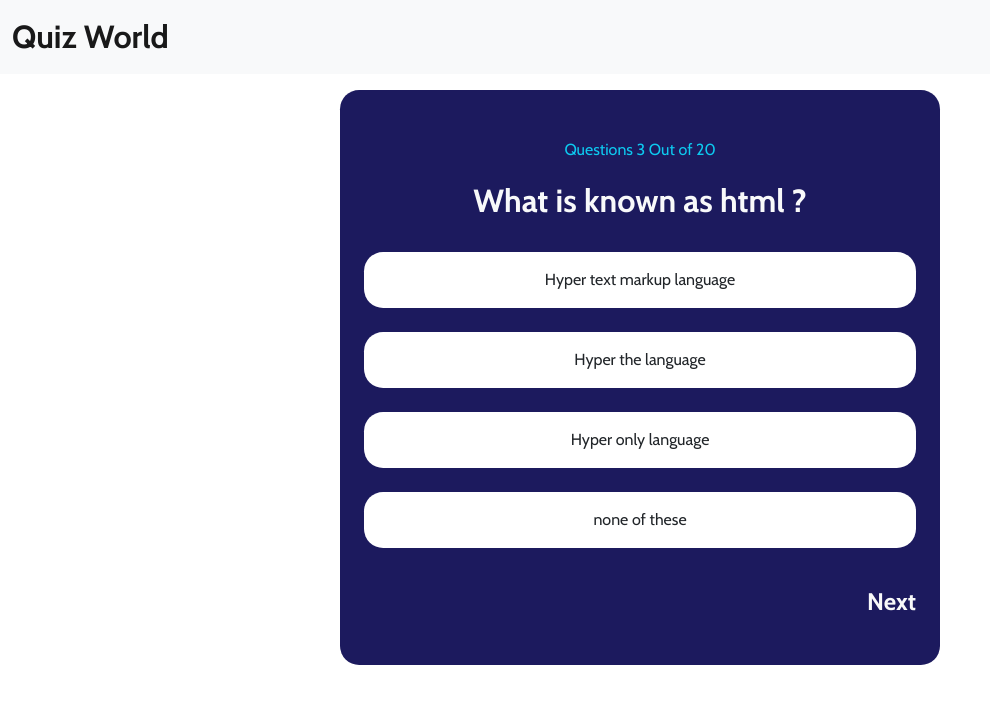
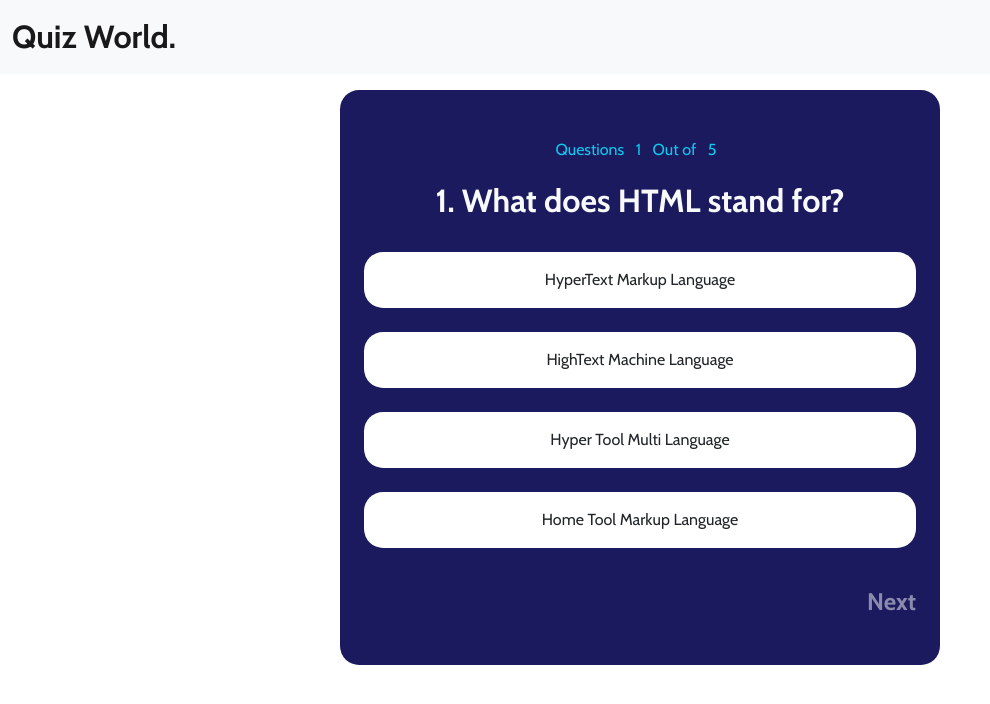
Before and after one commit to nithish2605/quiz-app, a plain HTML site: page index.html in a window 1280 px wide. Shown: the whole page, without its empty margins (0-990 px from the left). Drawn offline with nearby package versions, Linux system fonts and the light colour scheme.

Commit message:
quiz is working some features to be added is pending

```diff
--- a/index.html
+++ b/index.html
@@ -28,6 +28,7 @@
 
         .options-card {
             background-color: #ffffff;
+            /* color: #000; */
             border-radius: 1.2rem;
             cursor: pointer;
         }
@@ -36,7 +37,7 @@
         }
 
         .quiz-container{
-            border-radius: 1.2 re,;
+            border-radius: 1.2rem;
         }
     </style>
 </head>
@@ -45,7 +46,7 @@
     <!-- navbar starts here -->
     <nav class="navbar navbar-light bg-light">
         <div class="container-fluid">
-            <a class="navbar-brand fs-2 fw-bold">Quiz World</a>
+            <a class="navbar-brand fs-2 fw-bold">Quiz World.</a>
             <div class="d-flex">
 
             </div>
@@ -57,13 +58,13 @@
     <div class="container quiz-container d-flex justify-content-center align-items-center bg-violet mt-3">
         <div class="col-12">
             <div class="row">
-                <p class="text-info text-center mt-5">Questions 3 Out of 20</p>
-                <h2 class="text-light text-center fw-bold mt-1" id="question">What is known as html ?</h2>
+                <p class="text-info text-center mt-5">Questions <span id="cur-ques" class="mx-2"></span> Out of <span id="total-ques" class="mx-2"></span></p>
+                <h2 class="text-light text-center fw-bold mt-1" id="question"></h2>
                 <ul class="list-unstyled text-center p-4">
-                    <li class="options-card p-3 mb-4" id="option-1">Hyper text markup language</li>
-                    <li class="options-card p-3 mb-4" id="option-2">Hyper the language</li>
-                    <li class="options-card p-3 mb-4" id="option-3">Hyper only language</li>
-                    <li class="options-card p-3" id="option-4">none of these</li>
+                    <li class="options-card p-3 mb-4" id="option-1"></li>
+                    <li class="options-card p-3 mb-4" id="option-2"></li>
+                    <li class="options-card p-3 mb-4" id="option-3"></li>
+                    <li class="options-card p-3" id="option-4"></li>
                 </ul>
                 <h4 class="text-light d-flex justify-content-end mb-5 fw-bold pe-4" id="next-btn" style="cursor: pointer;">Next</h4>
             </div>
--- a/js/main.js
+++ b/js/main.js
@@ -1,36 +1,137 @@
-var Question = document.querySelector('#question');
-var Option_1 = document.querySelector('#option-1');
-var Option_2 = document.querySelector('#option-2');
-var Option_3 = document.querySelector('#option-3');
-var Option_4 = document.querySelector('#option-4');
+//storing all the values
+var display_Question = document.querySelector('#question');
+var display_Option_1 = document.querySelector('#option-1');
+var display_Option_2 = document.querySelector('#option-2');
+var display_Option_3 = document.querySelector('#option-3');
+var display_Option_4 = document.querySelector('#option-4');
+
+var all_options = document.querySelectorAll('.options-card');
 var next_btn = document.querySelector('#next-btn');
+var display_curQues_no = document.querySelector('#cur-ques');
+var display_totalQues_no = document.querySelector('#total-ques');
 
+//Questions sets here
 let Question_Sets = [
     {
-        question: "What is Question 1", option1: "this is option 1", option2: "this is option 2",
-        option3: "this is option 3", option4: "this is option 4"
+        question: "1. What does HTML stand for?",
+        option1: "HyperText Markup Language",
+        option2: "HighText Machine Language",
+        option3: "Hyper Tool Multi Language",
+        option4: "Home Tool Markup Language",
+        answer: "HyperText Markup Language"
     },
     {
-        question: "What is Question 2", option1: "this is option 1", option2: "this is option 2",
-        option3: "this is option 3", option4: "this is option 4"
+        question: "2. Which CSS property is used to change text color?",
+        option1: "font-color",
+        option2: "text-color",
+        option3: "color",
+        option4: "background-color",
+        answer: "color"
     },
     {
-        question: "What is Question 3", option1: "this is option 1", option2: "this is option 2",
-        option3: "this is option 3", option4: "this is option 4"
+        question: "3. Which of the following is a JavaScript framework?",
+        option1: "Django",
+        option2: "Laravel",
+        option3: "React",
+        option4: "Flask",
+        answer: "React"
     },
+    {
+        question: "4. Which symbol is used for comments in JavaScript?",
+        option1: "//",
+        option2: "/",
+        option3: "#",
+        option4: "/* */",
+        answer: "//"
+    },
+    {
+        question: "5. Which method is used to add an element at the end of an array in JavaScript?",
+        option1: "add()",
+        option2: "push()",
+        option3: "append()",
+        option4: "insert()",
+        answer: "push()"
+    }
 ];
-console.log(Question_Sets);
 
-let index = 0;
-next_btn.addEventListener('click', () => {
-    display(index);
-    index++;
+function enable_nxtbtn() {
+    //making next button active once any option is clicked
+    next_btn.style.pointerEvents = 'auto';
+    next_btn.style.opacity = 1;
+}
+function disable_nxtbtn() {
+    next_btn.style.pointerEvents = 'none';
+    next_btn.style.opacity = 0.5;
+}
+disable_nxtbtn();
+
+//displaying curQues no and total Ques no
+let Curr_Ques = 0;
+display_curQues_no.innerHTML = Curr_Ques + 1;
+display_totalQues_no.innerHTML = Question_Sets.length;
+
+//function to display questions and answers
+function showques(Curr_Ques) {
+    display_Question.innerHTML = Question_Sets[Curr_Ques].question;
+    display_Option_1.innerHTML = Question_Sets[Curr_Ques].option1;
+    display_Option_2.innerHTML = Question_Sets[Curr_Ques].option2;
+    display_Option_3.innerHTML = Question_Sets[Curr_Ques].option3;
+    display_Option_4.innerHTML = Question_Sets[Curr_Ques].option4;
+}
+
+//choosing the option
+all_options.forEach(option => {
+    //once clicked making options not clickable
+    option.addEventListener('click', () => {
+        enable_nxtbtn();
+
+        all_options.forEach(opt => {
+            opt.style.pointerEvents = 'none';
+        });
+
+        let correctanswer = Question_Sets[Curr_Ques].answer.trim();
+        //if clicked option is correct
+        if (option.textContent.trim() == correctanswer) {
+            option.style.backgroundColor = '#008000';
+            option.style.color = "#ffffff";
+        }
+        //if clicked option is correct
+        else {
+            option.style.backgroundColor = 'red';
+            option.style.color = "#ffffff";
+            all_options.forEach(opt => {
+                if (opt.textContent.trim() === correctanswer) {
+                    opt.style.backgroundColor = '#008000';
+                    opt.style.color = "#ffffff";
+                }
+            });
+        }
+
+    });
 });
 
-function display(index) {
-    Question.innerHTML = Question_Sets[index].question;
-    Option_1.innerHTML = Question_Sets[index].option1;
-    Option_2.innerHTML = Question_Sets[index].option2;
-    Option_3.innerHTML = Question_Sets[index].option3;
-    Option_4.innerHTML = Question_Sets[index].option4;
+//displaying next question
+next_btn.addEventListener('click', () => {
+    Curr_Ques++;
+    if (Curr_Ques < Question_Sets.length) {
+        display_curQues_no.innerHTML = Curr_Ques + 1;
+        showques(Curr_Ques);
+        disable_nxtbtn();
+        reset();
+    }
+    else {
+        alert("All questions over");
+    }
+});
+
+//To rest everything
+function reset() {
+    all_options.forEach(opt => {
+        opt.style.pointerEvents = 'auto';
+        opt.style.backgroundColor = '';
+        opt.style.color = '';
+    });
 }
+
+//calling showques function to dispaly the questions and options
+showques(Curr_Ques);
```
